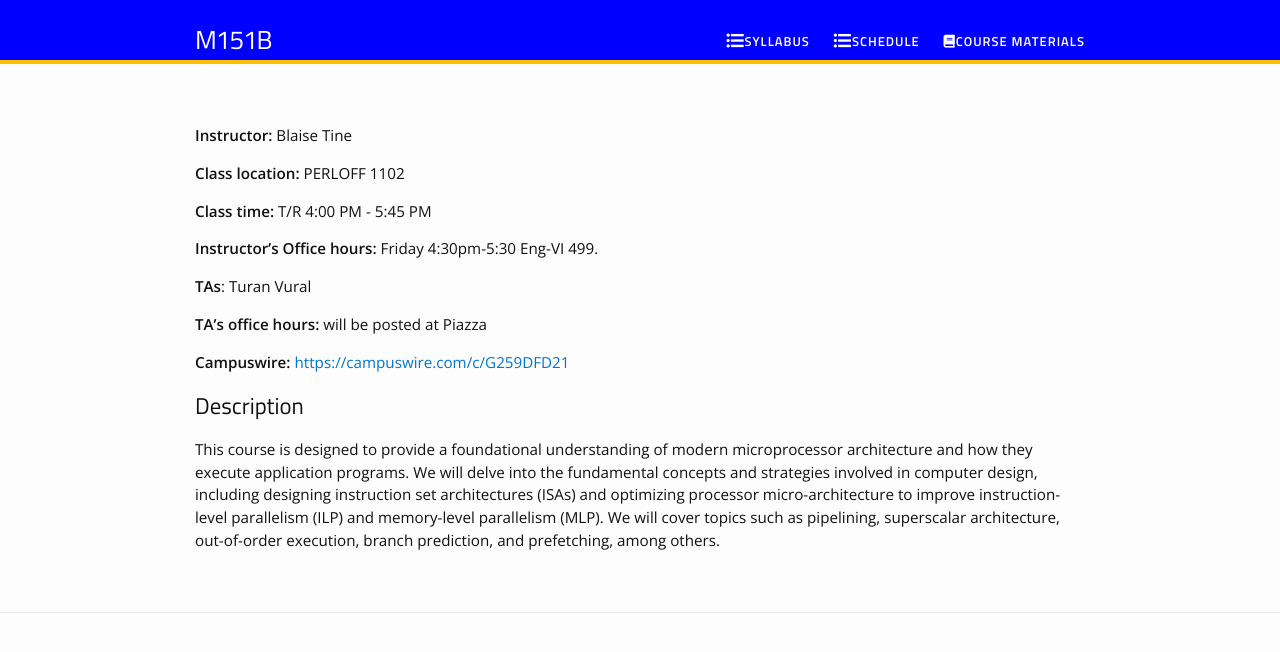
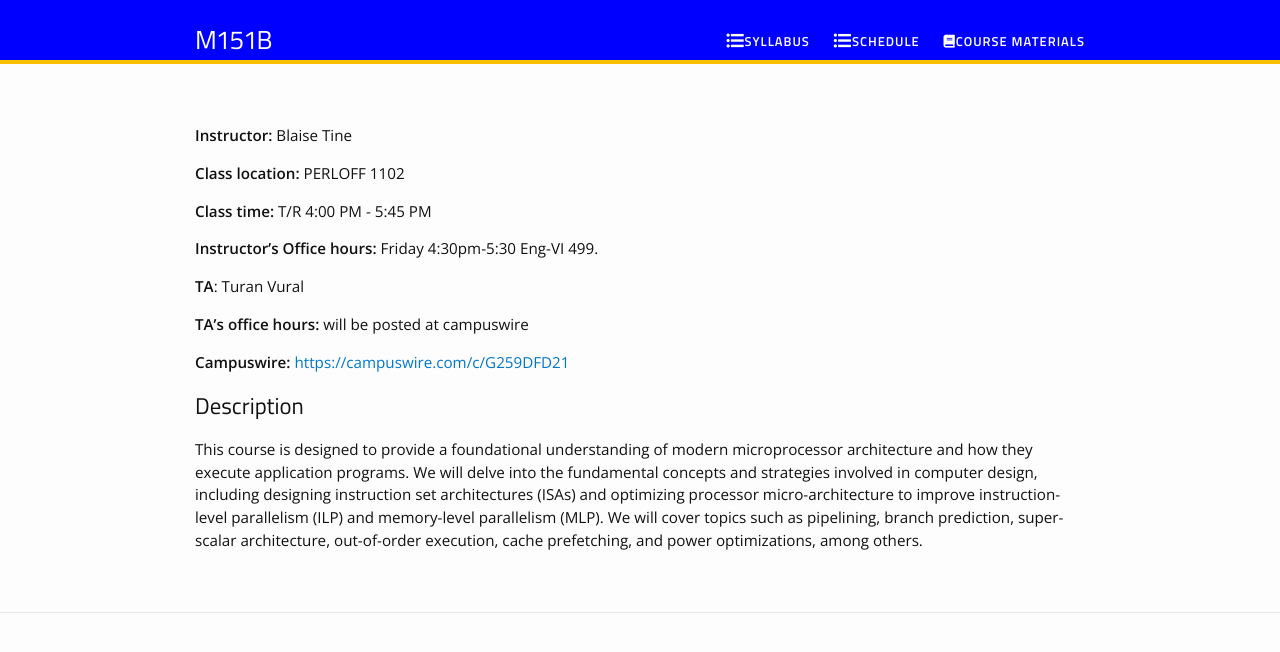
Before and after one commit to blaisetine/m151b, a Jekyll site: the page built from description.md, in a window 1280 px wide. Shown: the top 652 px of the page. Built offline with Jekyll 4.4.1, drawn with Linux system fonts in a browser that asks for light colours; nearby versions of some CDN libraries; our own code applies the rules of GitHub Pages for plain Markdown files.

Commit message:
minor update

```diff
--- a/description.md
+++ b/description.md
@@ -6,12 +6,12 @@
 
 **Instructor's Office hours:** Friday 4:30pm-5:30 Eng-VI 499.
 
-**TAs**:  Turan Vural
+**TA**:  Turan Vural
 
-**TA's office hours:** will be posted at Piazza
+**TA's office hours:** will be posted at campuswire
 
 **Campuswire:** [https://campuswire.com/c/G259DFD21](https://campuswire.com/c/G259DFD21)
 
 ## Description
 
-This course is designed to provide a foundational understanding of modern microprocessor architecture and how they execute application programs. We will delve into the fundamental concepts and strategies involved in computer design, including designing instruction set architectures (ISAs) and optimizing processor micro-architecture to improve instruction-level parallelism (ILP) and memory-level parallelism (MLP). We will cover topics such as pipelining, superscalar architecture, out-of-order execution, branch prediction, and prefetching, among others.
+This course is designed to provide a foundational understanding of modern microprocessor architecture and how they execute application programs. We will delve into the fundamental concepts and strategies involved in computer design, including designing instruction set architectures (ISAs) and optimizing processor micro-architecture to improve instruction-level parallelism (ILP) and memory-level parallelism (MLP). We will cover topics such as pipelining, branch prediction,  super-scalar architecture, out-of-order execution, cache prefetching, and power optimizations, among others.
```
